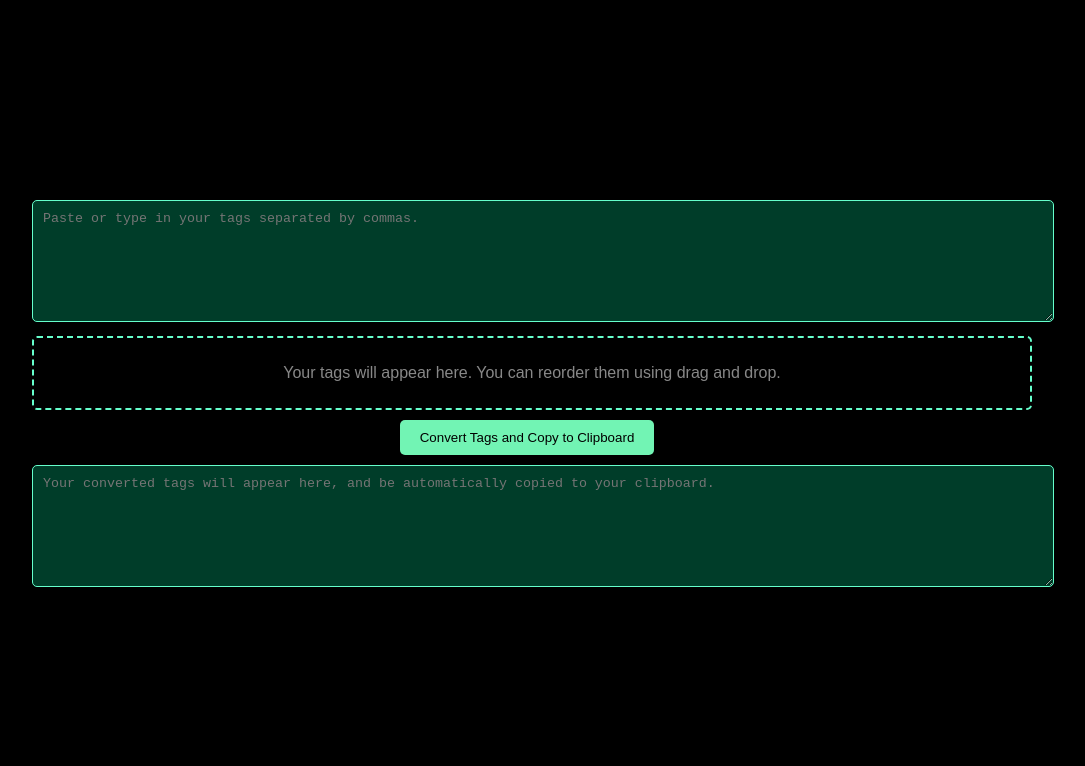
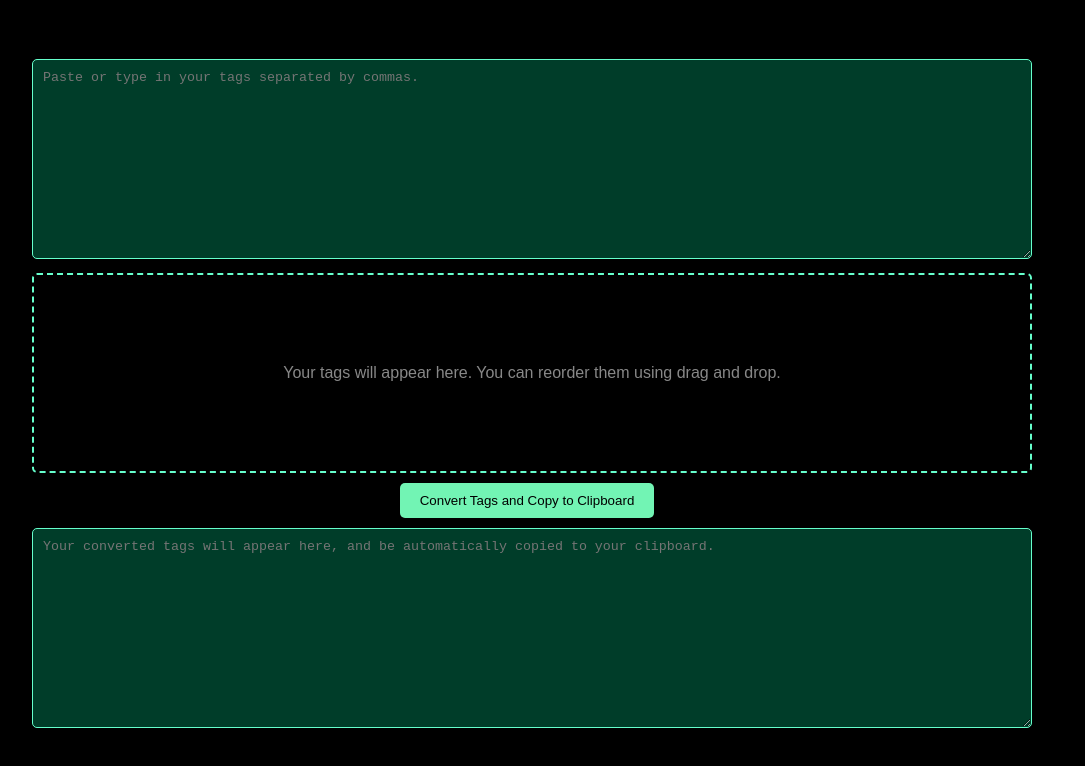
Before and after one commit to PureMintSoftware/YouTubeTools, a plain HTML site: page convert.html in a window 1280 px wide. Shown: the whole page, without its empty margins (108-1193 px from the left). Drawn offline with nearby package versions, Linux system fonts and the light colour scheme.

Commit message:
Update convert.html

```diff
--- a/convert.html
+++ b/convert.html
@@ -21,6 +21,7 @@
             width: 80%;
             max-width: 1000px;
             text-align: center;
+            box-sizing: border-box;
         }
         header {
             margin-bottom: 30px;
@@ -38,16 +39,18 @@
         }
         textarea {
             width: 100%;
-            height: 100px;
+            height: 200px;
             background-color: #003d29;
             color: #66ffcc;
             border: 1px solid #66ffcc;
             border-radius: 5px;
             padding: 10px;
             margin-bottom: 10px;
+            box-sizing: border-box;
         }
         #tagList {
-            min-height: 50px;
+            width: 100%;
+            min-height: 200px;
             padding: 10px;
             display: flex;
             flex-wrap: wrap;
@@ -56,6 +59,7 @@
             border: 2px dashed #66ffcc;
             border-radius: 5px;
             position: relative;
+            box-sizing: border-box;
         }
         .tag {
             background-color: #004d33;
@@ -99,6 +103,7 @@
             font-size: 1em;
             text-align: center;
             pointer-events: none;
+            width: 90%;
         }
     </style>
 </head>
@@ -114,6 +119,7 @@
 
     <script src="https://cdn.jsdelivr.net/npm/sortablejs@latest/Sortable.min.js"></script>
     <script>
+        // The JavaScript remains unchanged
         const tagInput = document.getElementById('tagInput');
         const tagList = document.getElementById('tagList');
         const outputArea = document.getElementById('outputArea');
```
